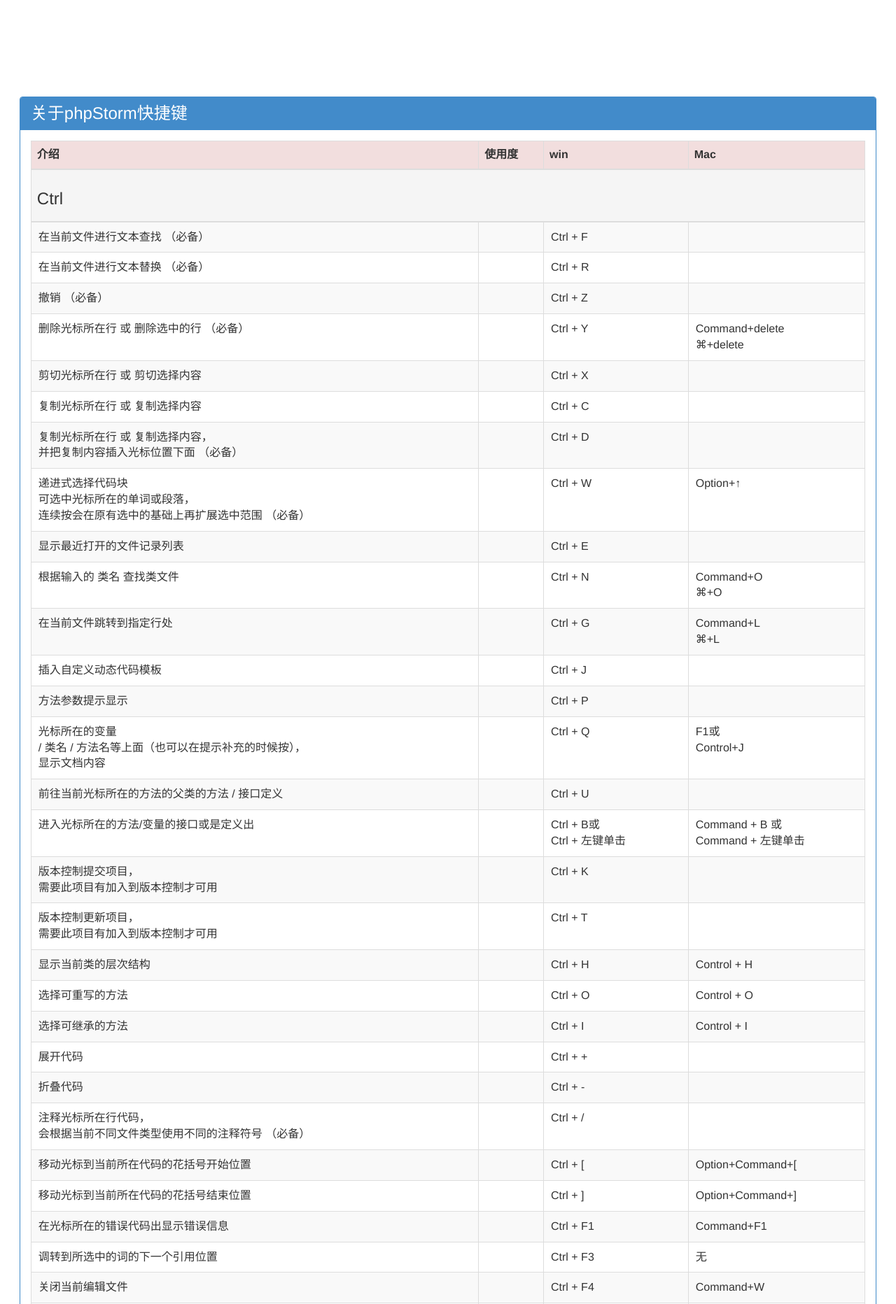
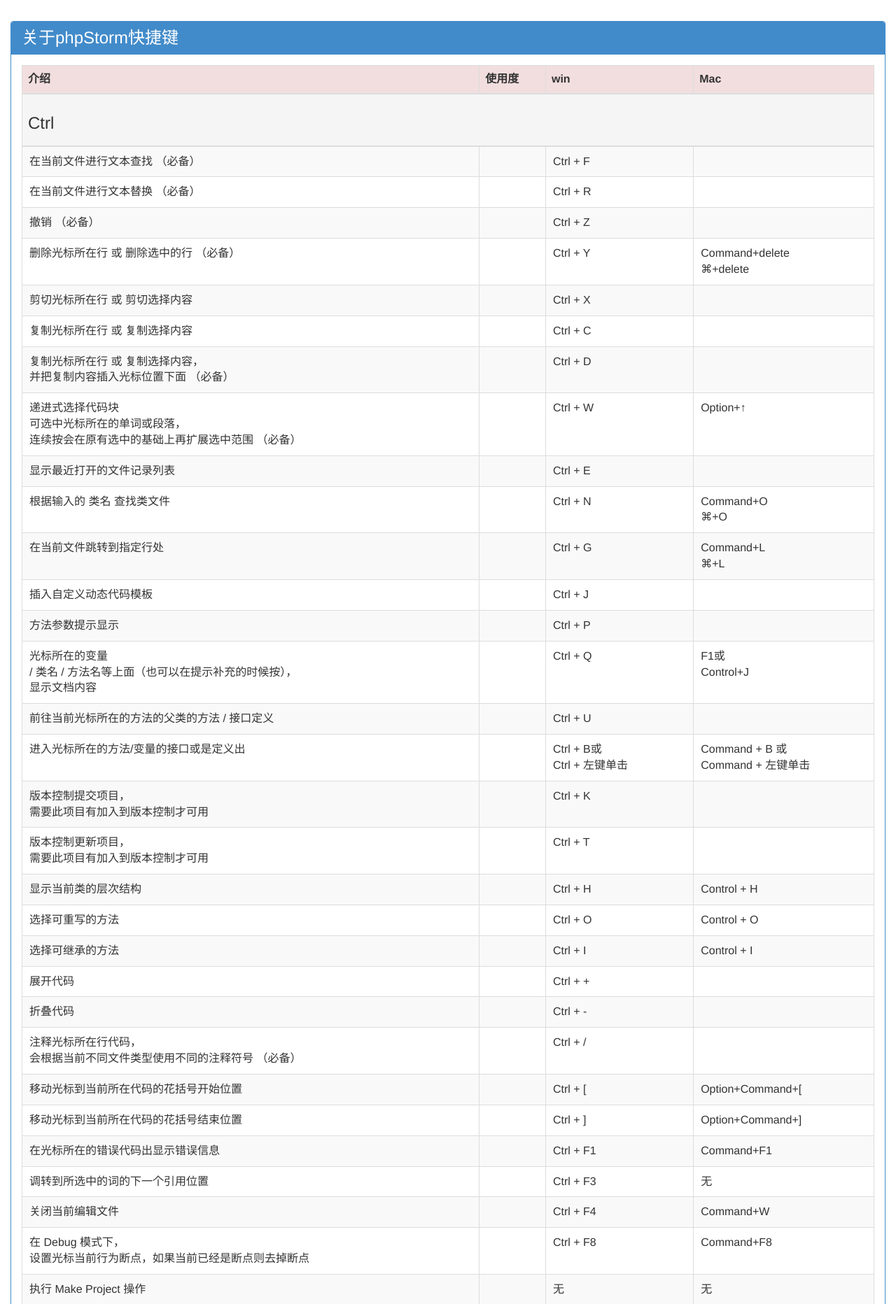
Before and after one commit to qwguo/learn, a PHP site: page /IDE/sublimeText/keyMap.html in a window 1280 px wide. Shown: the top 1864 px of the page at 70% size. Run offline with PHP 8.4, Linux system fonts and the light colour scheme; style sheets or scripts are compiled from the project's sources.

Commit message:
qwguo
Signed-off-by: qwguo <75624839@qq.com>

```diff
--- a/public_css/base_style.less
+++ b/public_css/base_style.less
@@ -73,8 +73,7 @@
     clear: both;
 }
 .wrapper {
-    width: 98%;
-    margin: 10% auto;
+    margin: 20px auto;
     /*overflow:hidden;*/
 }
 h1.big-title {
```
